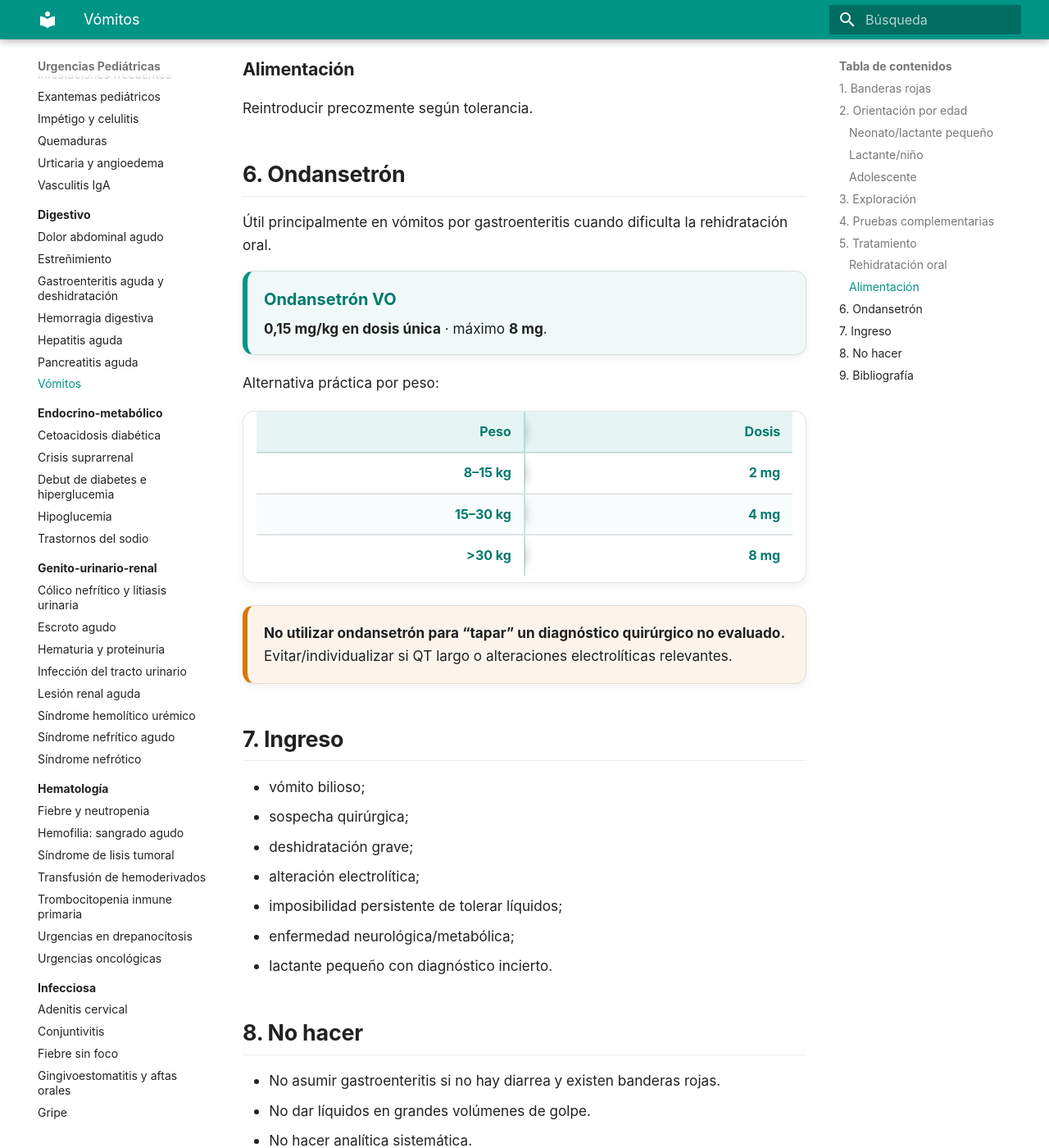
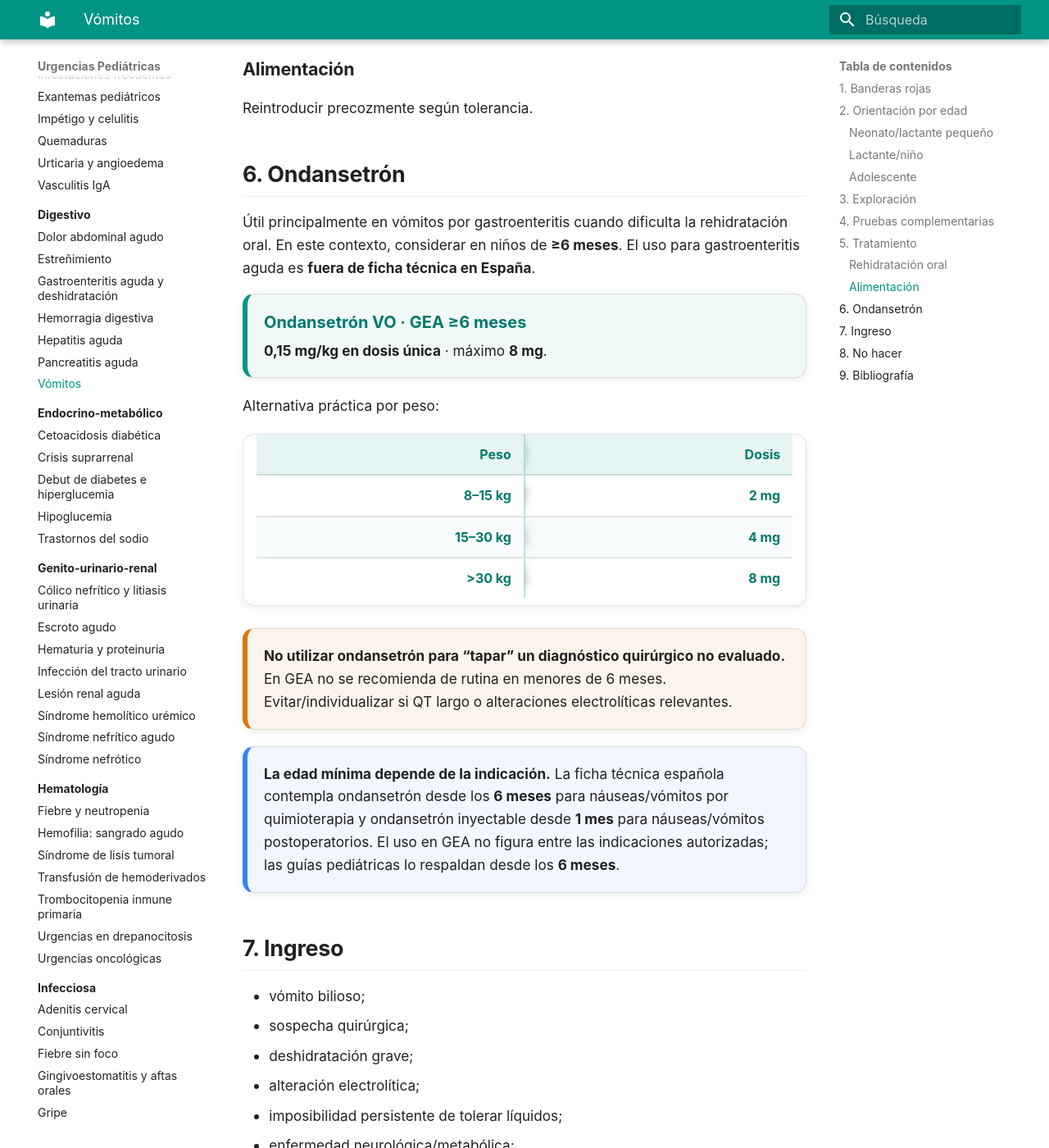
Before and after one commit to gonzaloares/urgencias-pediatricas, an MkDocs documentation site: the page built from docs/digestivo/vomitos.md, in a window 1280 px wide and 1400 px high, scrolled down 3565 px. Shown: the whole window at 82% size. Built offline with MkDocs 1.6.1 and Material for MkDocs 9.7.7, drawn with Linux system fonts in a browser that asks for light colours; some of the changed text lies outside the part shown.

Commit message:
Aclara edad mínima de ondansetrón en vómitos

```diff
--- a/docs/digestivo/vomitos.md
+++ b/docs/digestivo/vomitos.md
@@ -123,10 +123,10 @@ Reintroducir precozmente según tolerancia.
 <a id="ondansetron"></a>
 ## 6. Ondansetrón
 
-Útil principalmente en vómitos por gastroenteritis cuando dificulta la rehidratación oral.
+Útil principalmente en vómitos por gastroenteritis cuando dificulta la rehidratación oral. En este contexto, considerar en niños de **≥6 meses**. El uso para gastroenteritis aguda es **fuera de ficha técnica en España**.
 
 <div class="dose-card">
-  <strong>Ondansetrón VO</strong>
+  <strong>Ondansetrón VO · GEA ≥6 meses</strong>
   <span><b>0,15 mg/kg en dosis única</b> · máximo <b>8 mg</b>.</span>
 </div>
 
@@ -139,7 +139,11 @@ Alternativa práctica por peso:
 | **>30 kg** | **8 mg** |
 
 <div class="clinical-card clinical-card-warning">
-  <strong>No utilizar ondansetrón para “tapar” un diagnóstico quirúrgico no evaluado.</strong> Evitar/individualizar si QT largo o alteraciones electrolíticas relevantes.
+  <strong>No utilizar ondansetrón para “tapar” un diagnóstico quirúrgico no evaluado.</strong> En GEA no se recomienda de rutina en menores de 6 meses. Evitar/individualizar si QT largo o alteraciones electrolíticas relevantes.
+</div>
+
+<div class="clinical-card clinical-card-note">
+  <strong>La edad mínima depende de la indicación.</strong> La ficha técnica española contempla ondansetrón desde los <strong>6 meses</strong> para náuseas/vómitos por quimioterapia y ondansetrón inyectable desde <strong>1 mes</strong> para náuseas/vómitos postoperatorios. El uso en GEA no figura entre las indicaciones autorizadas; las guías pediátricas lo respaldan desde los <strong>6 meses</strong>.
 </div>
 
 <a id="destino"></a>
@@ -166,5 +170,7 @@ Alternativa práctica por peso:
 <a id="bibliografia"></a>
 ## 9. Bibliografía
 
-1. Royal Children’s Hospital Melbourne. **Clinical Practice Guideline: Vomiting.** [Guía](https://www.rch.org.au/clinicalguide/guideline_index/Vomiting/)
-2. Sociedad Española de Urgencias de Pediatría. **Deshidratación en contexto de gastroenteritis aguda.** 4.ª ed. 2024.
+1. Royal Children’s Hospital Melbourne. **Clinical Practice Guideline: Gastroenteritis.** Ondansetrón para apoyar la hidratación en niños y lactantes mayores de 6 meses. [Guía](https://www.rch.org.au/clinicalguide/guideline_index/Gastroenteritis/)
+2. Canadian Paediatric Society. **Emergency department use of oral ondansetron for acute gastroenteritis-related vomiting in infants and children.** Recomendación desde los 6 meses. [Documento](https://cps.ca/en/documents/position/oral-ondansetron)
+3. Agencia Española de Medicamentos y Productos Sanitarios (AEMPS). **Ficha técnica de ondansetrón.** Indicaciones pediátricas autorizadas según contexto clínico. [CIMA](https://cima.aemps.es/cima/dochtml/ft/59072/FichaTecnica_59072.html)
+4. Sociedad Española de Urgencias de Pediatría. **Deshidratación en contexto de gastroenteritis aguda.** 4.ª ed. 2024.
```
